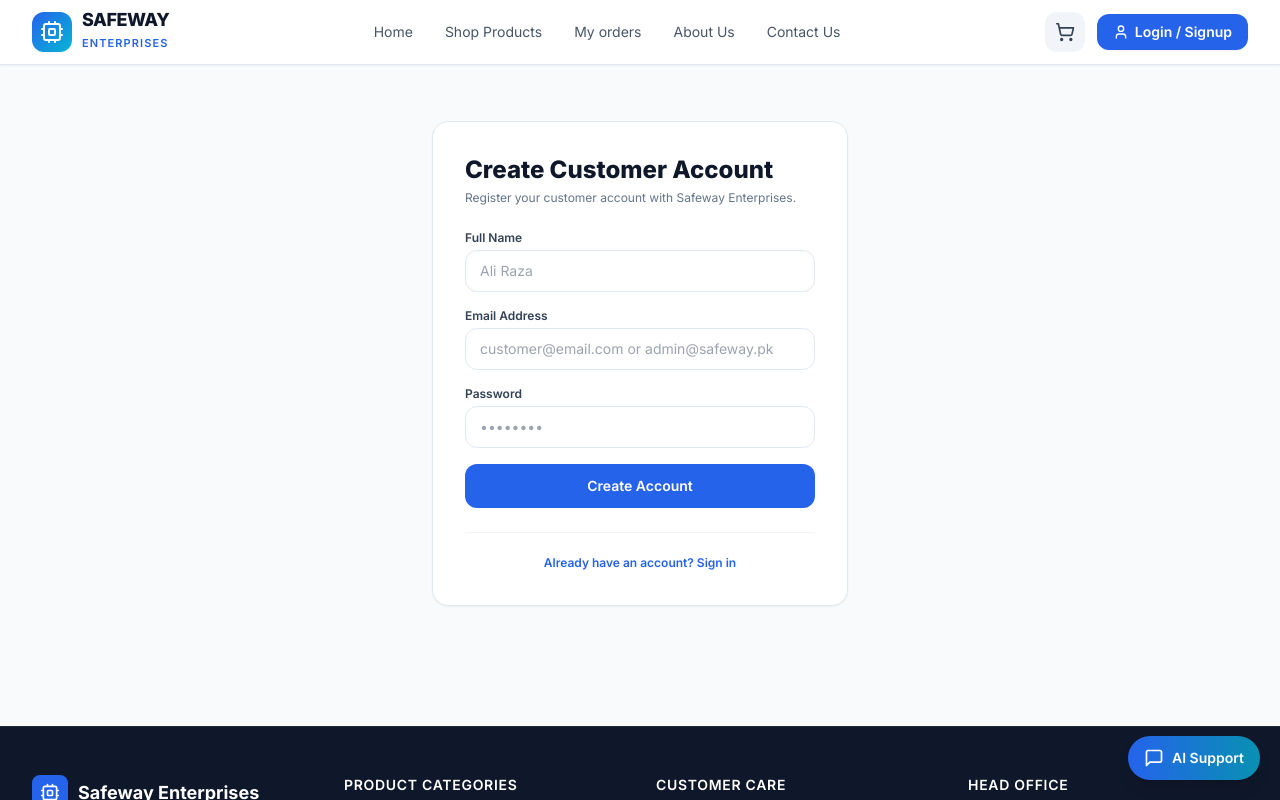
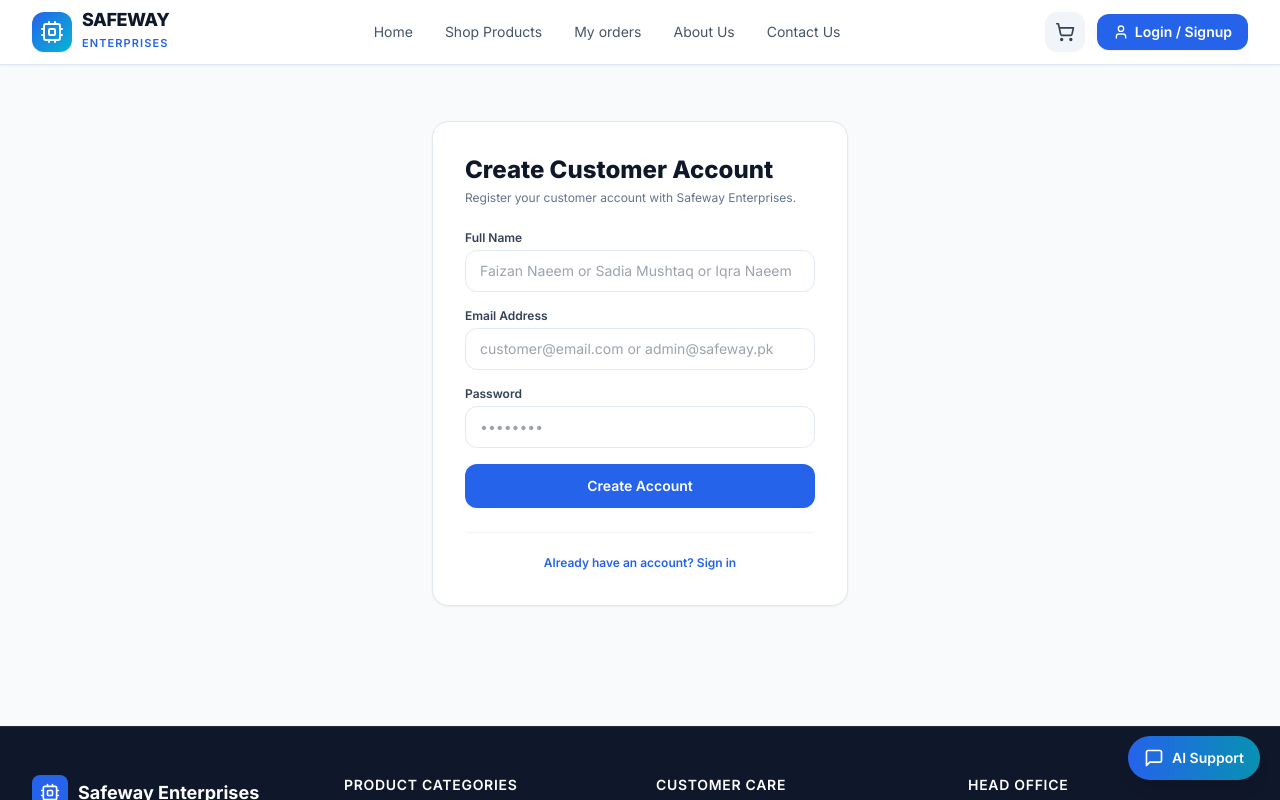
Before and after one commit to faizannaeem56/safeway-Enterprises-FYP, a React (Vite) app in the folder frontend/: page /auth in a window 1280 px wide. Both pictures are taken after a click on the button "Don't have an account? Create one here". Shown: the top 800 px of the page. Built offline with nearby package versions, Linux system fonts and the light colour scheme.

Commit message:
chang in sign up

```diff
--- a/frontend/src/pages/Auth.jsx
+++ b/frontend/src/pages/Auth.jsx
@@ -70,7 +70,7 @@ export default function Auth() {
                 required
                 value={name}
                 onChange={(e) => setName(e.target.value)}
-                placeholder="Ali Raza"
+                placeholder="Faizan Naeem or Sadia Mushtaq or Iqra Naeem"
                 className="w-full px-3.5 py-2.5 rounded-xl border border-slate-200 text-sm"
               />
             </div>
```
